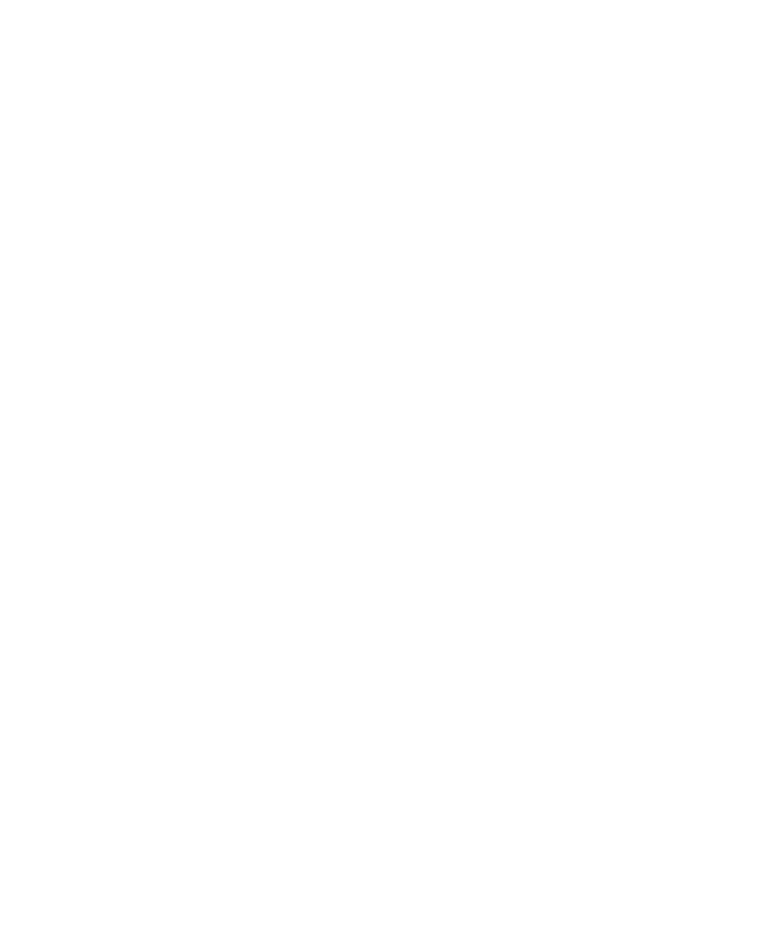
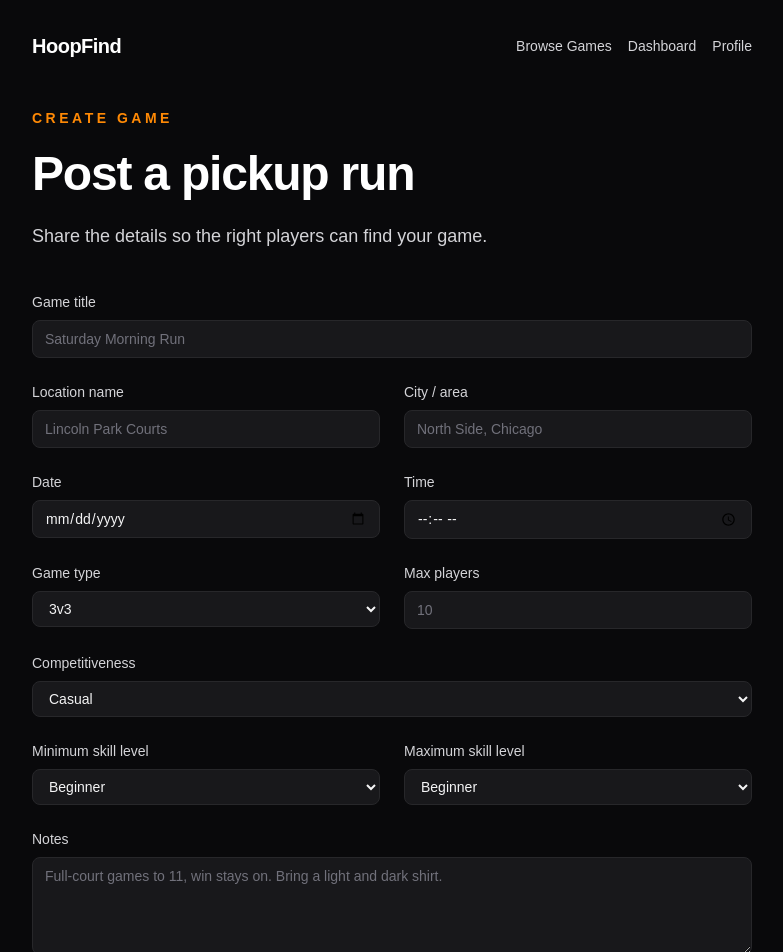
Before and after one commit to darrenchen75/hoopfind, a Next.js app: page /games/new in a window 1280 px wide. Before the commit this address had no page. Shown: the top 952 px of the page, without its empty margins (248-1031 px from the left). Before the commit the page ends 800 px from the top, so only its background shows below. Built offline with nearby package versions, Linux system fonts and the light colour scheme.

Commit message:
Add static Create Game form page

```diff
--- /dev/null
+++ b/app/games/new/page.tsx
@@ -0,0 +1,205 @@
+import Link from "next/link";
+
+import SiteHeader from "@/components/site-header";
+
+const gameTypes = ["3v3", "4v4", "5v5", "Open Run"];
+const competitivenessLevels = ["Casual", "Competitive", "Highly Competitive"];
+const skillLevels = ["Beginner", "Intermediate", "Advanced", "Elite"];
+
+const fieldClasses =
+  "w-full rounded-lg border border-zinc-800 bg-zinc-900 px-3 py-2 text-sm text-zinc-100 placeholder:text-zinc-500 focus:border-orange-500 focus:outline-none";
+const labelClasses = "mb-2 block text-sm font-medium text-zinc-300";
+
+export default function NewGamePage() {
+  return (
+    <main className="min-h-screen bg-zinc-950 text-white">
+      <section className="mx-auto flex min-h-screen max-w-3xl flex-col px-6 py-8">
+        <SiteHeader />
+
+        <div className="mt-12">
+          <p className="mb-4 text-sm font-semibold uppercase tracking-[0.25em] text-orange-400">
+            Create game
+          </p>
+          <h1 className="text-4xl font-bold leading-tight tracking-tight md:text-5xl">
+            Post a pickup run
+          </h1>
+          <p className="mt-4 text-lg leading-8 text-zinc-300">
+            Share the details so the right players can find your game.
+          </p>
+        </div>
+
+        <form className="mt-10 flex flex-col gap-6">
+          <div>
+            <label htmlFor="title" className={labelClasses}>
+              Game title
+            </label>
+            <input
+              id="title"
+              name="title"
+              type="text"
+              placeholder="Saturday Morning Run"
+              className={fieldClasses}
+            />
+          </div>
+
+          <div className="grid gap-6 sm:grid-cols-2">
+            <div>
+              <label htmlFor="locationName" className={labelClasses}>
+                Location name
+              </label>
+              <input
+                id="locationName"
+                name="locationName"
+                type="text"
+                placeholder="Lincoln Park Courts"
+                className={fieldClasses}
+              />
+            </div>
+
+            <div>
+              <label htmlFor="area" className={labelClasses}>
+                City / area
+              </label>
+              <input
+                id="area"
+                name="area"
+                type="text"
+                placeholder="North Side, Chicago"
+                className={fieldClasses}
+              />
+            </div>
+          </div>
+
+          <div className="grid gap-6 sm:grid-cols-2">
+            <div>
+              <label htmlFor="date" className={labelClasses}>
+                Date
+              </label>
+              <input
+                id="date"
+                name="date"
+                type="date"
+                className={fieldClasses}
+              />
+            </div>
+
+            <div>
+              <label htmlFor="time" className={labelClasses}>
+                Time
+              </label>
+              <input
+                id="time"
+                name="time"
+                type="time"
+                className={fieldClasses}
+              />
+            </div>
+          </div>
+
+          <div className="grid gap-6 sm:grid-cols-2">
+            <div>
+              <label htmlFor="gameType" className={labelClasses}>
+                Game type
+              </label>
+              <select id="gameType" name="gameType" className={fieldClasses}>
+                {gameTypes.map((type) => (
+                  <option key={type} value={type}>
+                    {type}
+                  </option>
+                ))}
+              </select>
+            </div>
+
+            <div>
+              <label htmlFor="maxPlayers" className={labelClasses}>
+                Max players
+              </label>
+              <input
+                id="maxPlayers"
+                name="maxPlayers"
+                type="number"
+                min={2}
+                placeholder="10"
+                className={fieldClasses}
+              />
+            </div>
+          </div>
+
+          <div>
+            <label htmlFor="competitiveness" className={labelClasses}>
+              Competitiveness
+            </label>
+            <select
+              id="competitiveness"
+              name="competitiveness"
+              className={fieldClasses}
+            >
+              {competitivenessLevels.map((level) => (
+                <option key={level} value={level}>
+                  {level}
+                </option>
+              ))}
+            </select>
+          </div>
+
+          <div className="grid gap-6 sm:grid-cols-2">
+            <div>
+              <label htmlFor="minSkill" className={labelClasses}>
+                Minimum skill level
+              </label>
+              <select id="minSkill" name="minSkill" className={fieldClasses}>
+                {skillLevels.map((level) => (
+                  <option key={level} value={level}>
+                    {level}
+                  </option>
+                ))}
+              </select>
+            </div>
+
+            <div>
+              <label htmlFor="maxSkill" className={labelClasses}>
+                Maximum skill level
+              </label>
+              <select id="maxSkill" name="maxSkill" className={fieldClasses}>
+                {skillLevels.map((level) => (
+                  <option key={level} value={level}>
+                    {level}
+                  </option>
+                ))}
+              </select>
+            </div>
+          </div>
+
+          <div>
+            <label htmlFor="notes" className={labelClasses}>
+              Notes
+            </label>
+            <textarea
+              id="notes"
+              name="notes"
+              rows={4}
+              placeholder="Full-court games to 11, win stays on. Bring a light and dark shirt."
+              className={fieldClasses}
+            />
+          </div>
+
+          <div className="mt-2 flex flex-col gap-4 sm:flex-row sm:items-center">
+            <button
+              type="button"
+              className="rounded-full bg-orange-500 px-6 py-3 text-center font-semibold text-white transition hover:bg-orange-400"
+            >
+              Create game
+            </button>
+
+            <Link
+              href="/dashboard"
+              className="text-center text-sm font-semibold text-zinc-300 transition hover:text-white"
+            >
+              Cancel and go back
+            </Link>
+          </div>
+        </form>
+      </section>
+    </main>
+  );
+}
```
